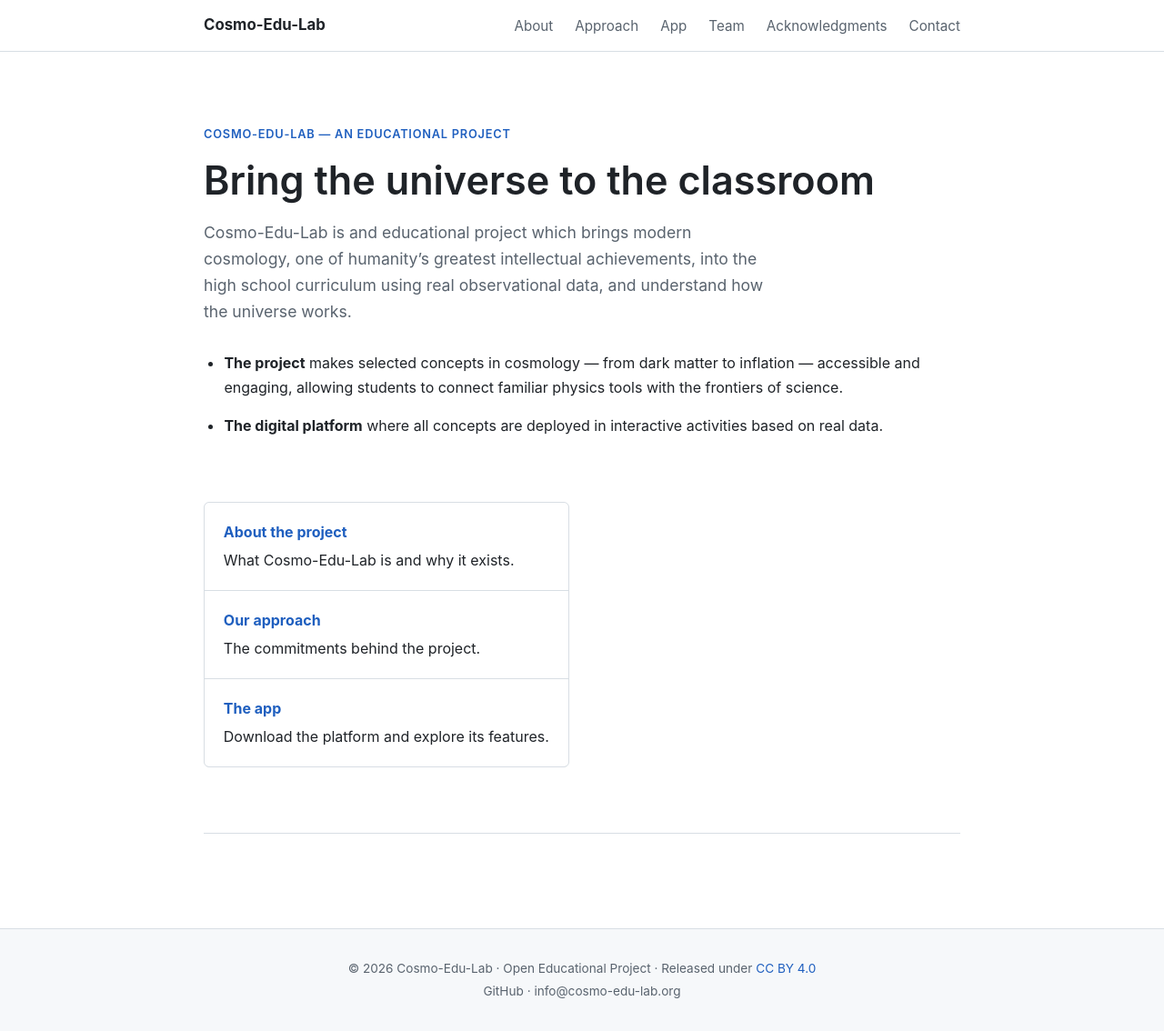
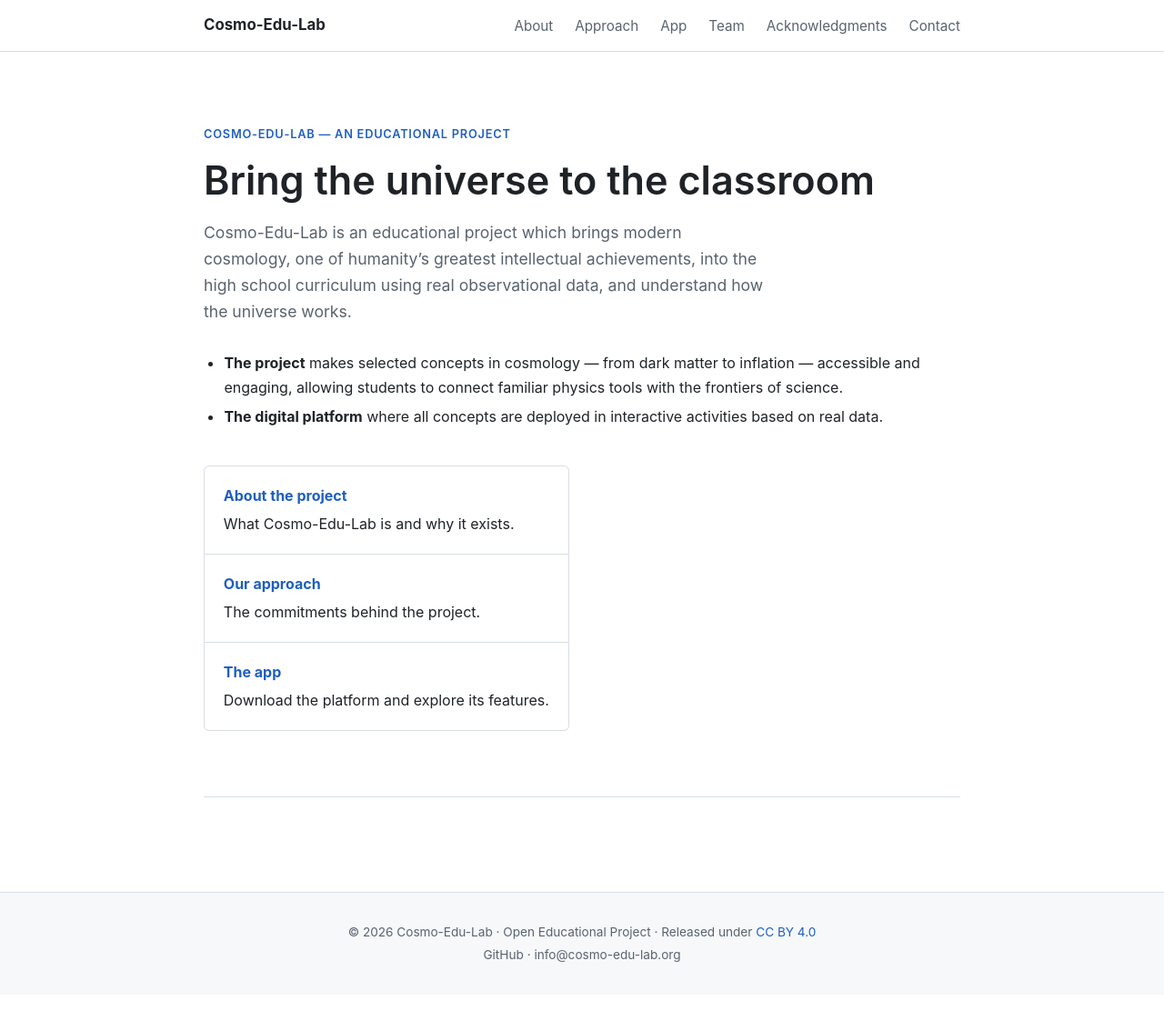
Before and after one commit to cosmo-edu-lab/cosmo-edu-lab.github.io, a Jekyll site: the page built from index.md, in a window 1280 px wide and 1134 px high. Shown: the whole window at 91% size. Built offline with Jekyll 4.4.1, drawn with Linux system fonts in a browser that asks for light colours.

Commit message:
Fix spelling and formatting in index.md
Corrected spelling of 'and' to 'an' in project description and adjusted formatting of hero actions.

```diff
--- a/index.md
+++ b/index.md
@@ -6,18 +6,14 @@ description: "Cosmo-Edu-Lab brings modern cosmology into the high school curricu
 # image: "/assets/images/home.jpg"          # uncomment once the file exists in assets/images/ — recommended ~1600x700px
 # image_alt: "The night sky over a telescope"
 ---
-
 <div class="hero" markdown="1">
 <p class="eyebrow">Cosmo-Edu-Lab — An Educational Project</p>
 
 # Bring the universe to the classroom
 
-<p class="lead">Cosmo-Edu-Lab is and educational project which brings modern cosmology, one of humanity’s greatest intellectual achievements, into the high school curriculum using real observational data, and understand how the universe works.</p>
-
-<div class="hero-actions" markdown="1">
+<p class="lead">Cosmo-Edu-Lab is an educational project which brings modern cosmology, one of humanity’s greatest intellectual achievements, into the high school curriculum using real observational data, and understand how the universe works.</p>
 
 * **The project** makes selected concepts in cosmology — from dark matter to inflation — accessible and engaging, allowing students to connect familiar physics tools with the frontiers of science.
-
 * **The digital platform** where all concepts are deployed in interactive activities based on real data.
 
 <div class="hero-actions" markdown="1">
@@ -26,3 +22,6 @@ description: "Cosmo-Edu-Lab brings modern cosmology into the high school curricu
 - **[Our approach]({{ '/approach/' | relative_url }})** The commitments behind the project.
 - **[The app]({{ '/app/' | relative_url }})** Download the platform and explore its features.
 {: .grid}
+
+</div>
+</div>
```
